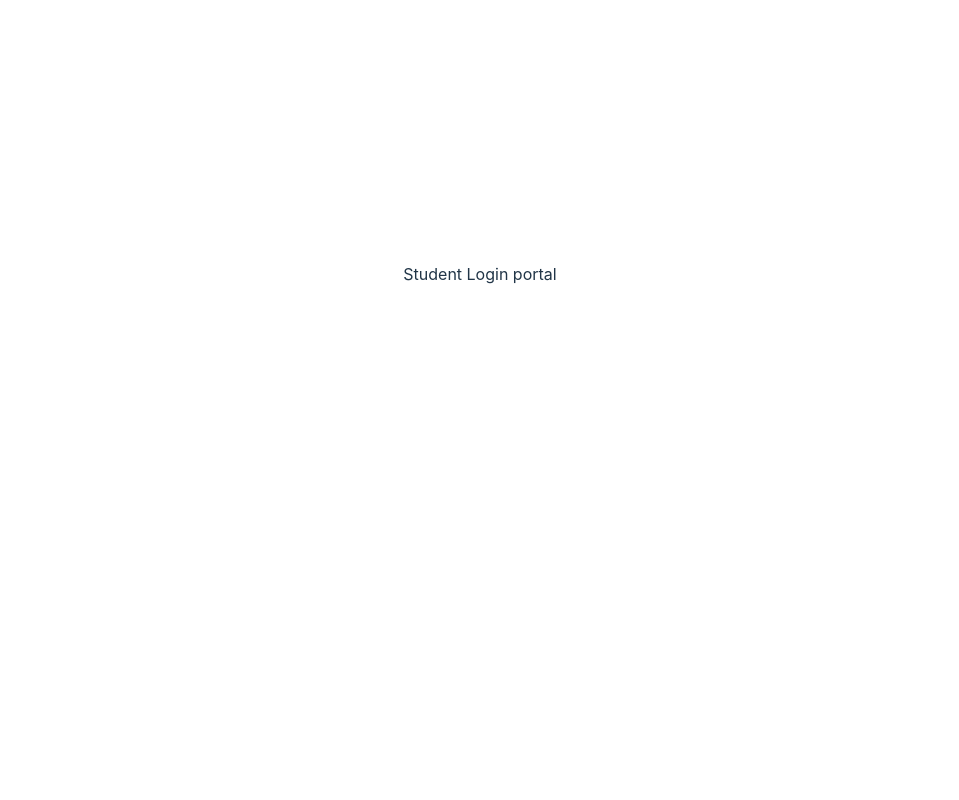
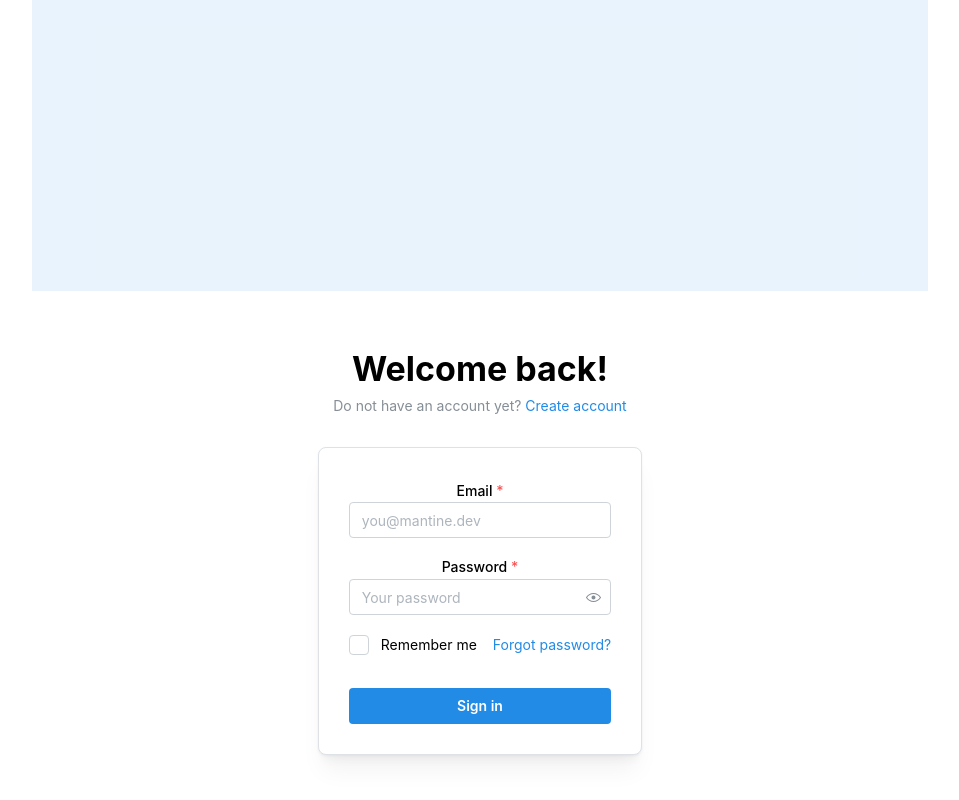
Before and after one commit to VenuraKaushan/ITPM-project, a React (Vite) app in the folder frontend/: page / in a window 1280 px wide. Shown: the part 484-1284 px from the top of the page, without its empty margins (160-1119 px from the left). Before the commit the page ends 818 px from the top, so only its background shows below. Built offline with nearby package versions, Linux system fonts and the light colour scheme.

Commit message:
add login portal

```diff
--- /dev/null
+++ b/frontend/src/Styles/login.module.css
@@ -0,0 +1,6 @@
+.title {
+    font-family:
+      Greycliff CF,
+      var(--mantine-font-family);
+    font-weight: 900;
+  }
--- /dev/null
+++ b/frontend/src/components/Login/StudentLogin.tsx
@@ -0,0 +1,44 @@
+import {
+  TextInput,
+  PasswordInput,
+  Checkbox,
+  Anchor,
+  Paper,
+  Title,
+  Text,
+  Container,
+  Group,
+  Button,
+} from '@mantine/core';
+
+import classes from '../../Styles/login.module.css'
+
+export function StudentLogin() {
+  return (
+    <Container size={420} my={40}>
+      <Title ta="center" className={classes.title} >
+        Welcome back!
+      </Title>
+      <Text c="dimmed" size="sm" ta="center" mt={5}>
+        Do not have an account yet?{' '}
+        <Anchor size="sm" component="button">
+          Create account
+        </Anchor>
+      </Text>
+
+      <Paper withBorder shadow="md" p={30} mt={30} radius="md">
+        <TextInput label="Email" placeholder="you@mantine.dev" required />
+        <PasswordInput label="Password" placeholder="Your password" required mt="md" />
+        <Group justify="space-between" mt="lg">
+          <Checkbox label="Remember me" />
+          <Anchor component="button" size="sm">
+            Forgot password?
+          </Anchor>
+        </Group>
+        <Button fullWidth mt="xl">
+          Sign in
+        </Button>
+      </Paper>
+    </Container>
+  );
+}
--- a/frontend/src/main.tsx
+++ b/frontend/src/main.tsx
@@ -2,6 +2,9 @@ import React from 'react'
 import ReactDOM from 'react-dom/client'
 import App from './App.tsx'
 import './index.css'
+import '@mantine/core/styles.css';
+
+
 
 ReactDOM.createRoot(document.getElementById('root')!).render(
   <React.StrictMode>
--- a/frontend/src/pages/LandingPage/index.tsx
+++ b/frontend/src/pages/LandingPage/index.tsx
@@ -1,5 +1,6 @@
-import { useScrollIntoView } from '@mantine/hooks';
-import { Container, ActionIcon, Button, Text, Group, Box } from '@mantine/core';
+import { useScrollIntoView } from "@mantine/hooks";
+import { Container, Button, Text, Group, Box } from "@mantine/core";
+import { StudentLogin } from "../../components/Login/StudentLogin";
 
 const LandingPage = () => {
   const { scrollIntoView, targetRef } = useScrollIntoView<HTMLDivElement>({
@@ -8,32 +9,35 @@ const LandingPage = () => {
 
   return (
     <Container>
-      <Group align="right">
-        <Button>Are you a staff member?</Button>
-      </Group>
+      <div style={{ display: "flex", justifyContent: "flex-end" }}>
+        <Group>
+          <Button>Are you a staff member?</Button>
+        </Group>
+      </div>
 
-      <Group justify="center" style={{ textAlign: 'center' }}>
+      <Group justify="center" style={{ textAlign: "center" }}>
         <Text fw={700}>ProjectEase - Modular Management System</Text>
 
         <Text size="md">
-        The Project Module Management System is a user-friendly platform designed to simplify
-          the coordination and assessment of year-long project
-          modules across various specializations. With distinct roles for
-          Project Coordinator, Project Members, Examiners, Supervisors, Co-supervisors,
-          and Students, the system streamlines tasks such as creating presentation schedules,
-          entering assessment marks, and managing research paper publications.
-          The Project Module Management System is a user-friendly platform designed to simplify
-          the coordination and assessment of year-long project
-          modules across various specializations. With distinct roles for
-          Project Coordinator, Project Members, Examiners, Supervisors, Co-supervisors,
-          and Students, the system streamlines tasks such as creating presentation schedules,
+          The Project Module Management System is a user-friendly platform
+          designed to simplify the coordination and assessment of year-long
+          project modules across various specializations. With distinct roles
+          for Project Coordinator, Project Members, Examiners, Supervisors,
+          Co-supervisors, and Students, the system streamlines tasks such as
+          creating presentation schedules, entering assessment marks, and
+          managing research paper publications. The Project Module Management
+          System is a user-friendly platform designed to simplify the
+          coordination and assessment of year-long project modules across
+          various specializations. With distinct roles for Project Coordinator,
+          Project Members, Examiners, Supervisors, Co-supervisors, and Students,
+          the system streamlines tasks such as creating presentation schedules,
           entering assessment marks, and managing research paper publications.
         </Text>
 
         <Button
           onClick={() =>
             scrollIntoView({
-              alignment: 'center',
+              alignment: "center",
             })
           }
         >
@@ -42,13 +46,14 @@ const LandingPage = () => {
 
         <Box
           style={{
-            width: '100%',
-            height: '50vh',
-            backgroundColor: 'var(--mantine-color-blue-light)',
+            width: "100%",
+            height: "50vh",
+            backgroundColor: "var(--mantine-color-blue-light)",
           }}
         />
 
-        <Text ref={targetRef}>Student Login portal</Text>
+        <Text ref={targetRef}> <StudentLogin/></Text>
+
       </Group>
     </Container>
   );
--- a/frontend/src/pages/index.tsx
+++ b/frontend/src/pages/index.tsx
@@ -1,4 +1,4 @@
-import React from 'react';
+
 import { BrowserRouter as Router, Route, Routes } from 'react-router-dom';
 import LandingPage from "./LandingPage"
 
```
